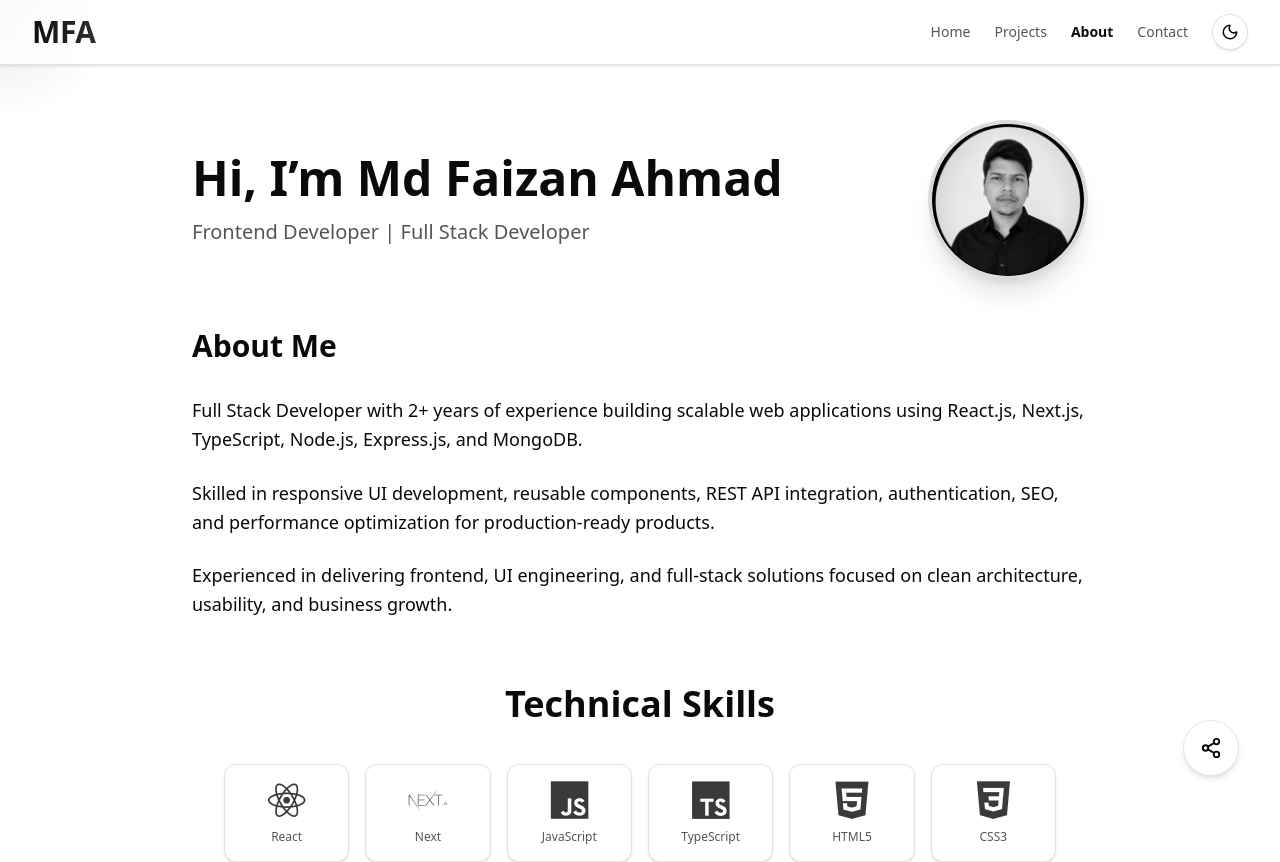
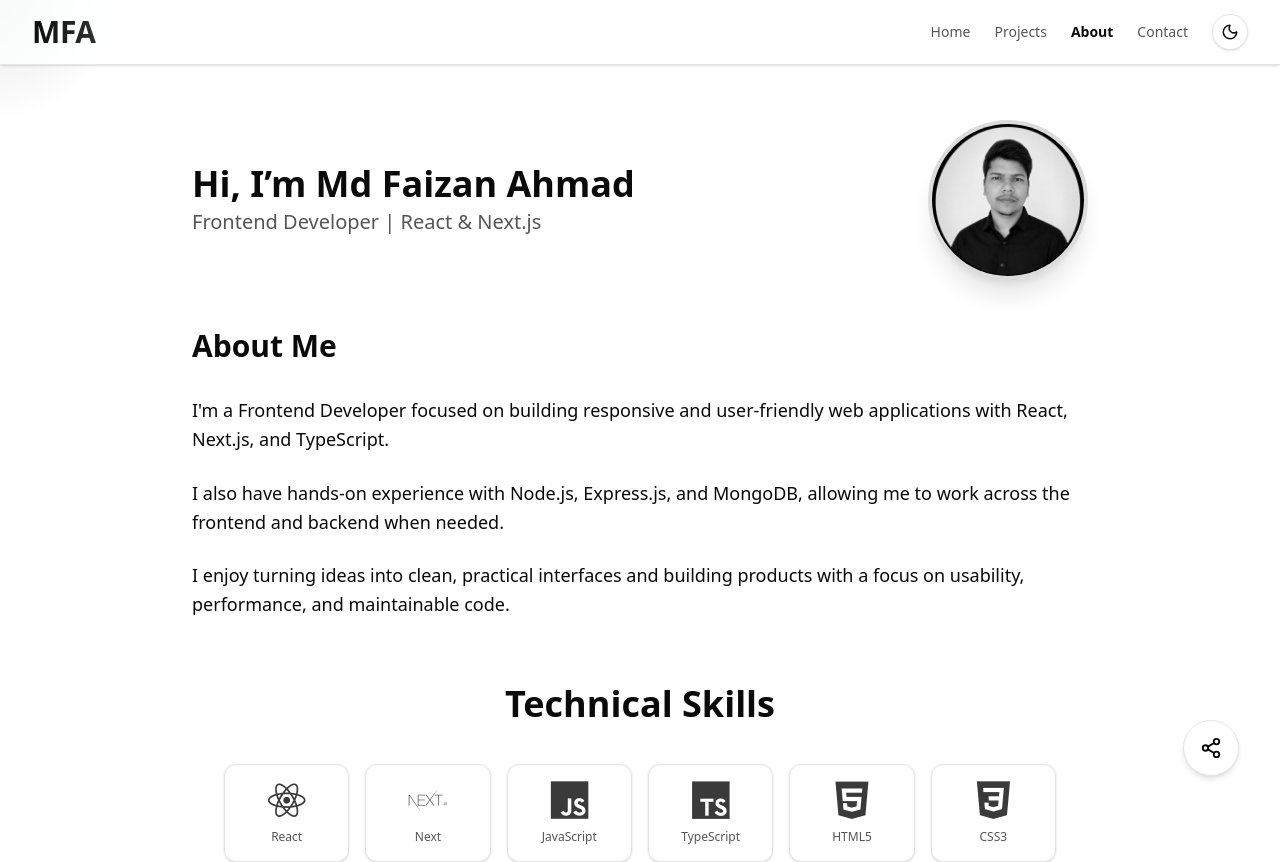
Before and after one commit to md-faizanahmad/Md_Faizan_Ahmad_Portfolio, a Next.js app: page /about in a window 1280 px wide. Shown: the top 862 px of the page. Built offline with nearby package versions, Linux system fonts and the light colour scheme.

Commit message:
refactor: refine about section content and configuration

```diff
--- a/src/components/about/About.tsx
+++ b/src/components/about/About.tsx
@@ -17,11 +17,11 @@ const About = () => {
         {/* Hero */}
         <div className="flex flex-col-reverse md:flex-row md:items-center md:justify-between gap-8 mt-10 mb-4">
           <div>
-            <h1 className="text-4xl font-bold sm:text-5xl">
+            <h1 className="text-4xl font-bold sm:text-4xl">
               Hi, I’m {hero.name}
             </h1>
 
-            <p className="mt-4 text-xl text-[color:var(--muted-foreground)]">
+            <p className="mt-1 text-xl text-[color:var(--muted-foreground)]">
               {hero.title}
             </p>
           </div>
--- a/src/components/about/about.config.ts
+++ b/src/components/about/about.config.ts
@@ -1,5 +1,3 @@
-// components/about/about.config.ts
-
 import aboutData from "./about.json";
 
 export const aboutConfig = {
@@ -11,10 +9,9 @@ export const aboutConfig = {
   },
 
   seo: {
-    heading:
-      "Md Faizan Ahmad | UI Engineer | Frontend Developer | Full Stack Developer",
+    heading: "Md Faizan Ahmad | Frontend Developer",
     description:
-      "Full Stack Developer with 2+ years of experience in React.js, Next.js, TypeScript, Node.js, Express.js, MongoDB, responsive UI development, SEO, and performance optimization.",
+      "Md Faizan Ahmad is a Frontend Developer specializing in React, Next.js, TypeScript, responsive UI development, and full-stack web applications.",
   },
 
   links: {
--- a/src/components/about/about.json
+++ b/src/components/about/about.json
@@ -1,23 +1,21 @@
 {
   "hero": {
     "name": "Md Faizan Ahmad",
-    "title": "Frontend Developer | Full Stack Developer",
+    "title": "Frontend Developer | React & Next.js",
     "image": {
       "src": "/profilePic.png",
-      "alt": "Md Faizan Ahmad - Full Stack Developer"
+      "alt": "Md Faizan Ahmad - Frontend Developer"
     }
   },
 
   "paragraphs": [
-    "Full Stack Developer with 2+ years of experience building scalable web applications using React.js, Next.js, TypeScript, Node.js, Express.js, and MongoDB.",
-
-    "Skilled in responsive UI development, reusable components, REST API integration, authentication, SEO, and performance optimization for production-ready products.",
-
-    "Experienced in delivering frontend, UI engineering, and full-stack solutions focused on clean architecture, usability, and business growth."
+    "I'm a Frontend Developer focused on building responsive and user-friendly web applications with React, Next.js, and TypeScript.",
+    "I also have hands-on experience with Node.js, Express.js, and MongoDB, allowing me to work across the frontend and backend when needed.",
+    "I enjoy turning ideas into clean, practical interfaces and building products with a focus on usability, performance, and maintainable code."
   ],
 
   "cta": {
-    "label": "Let’s Connect",
+    "label": "Let's Connect",
     "href": "mailto:md.faizan.ahmad.web@gmail.com"
   }
 }
```
